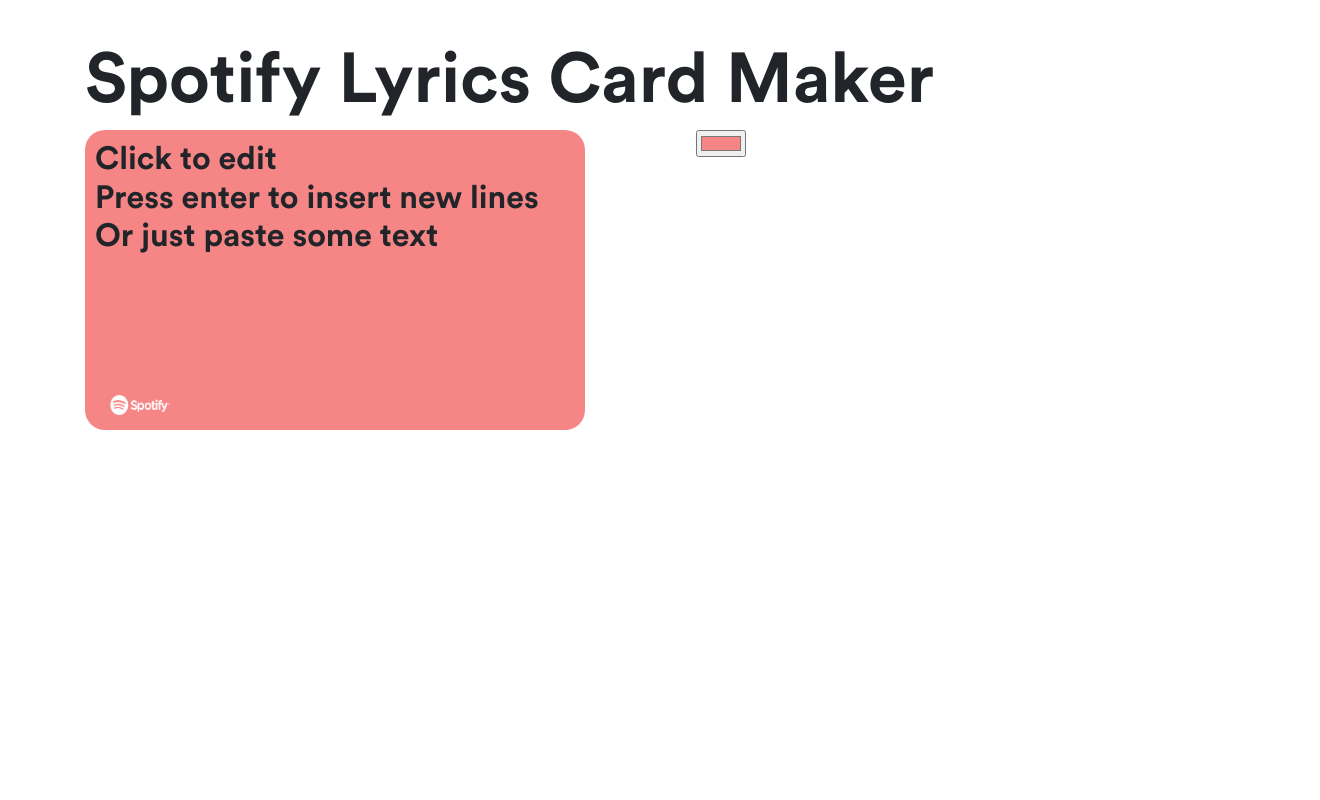
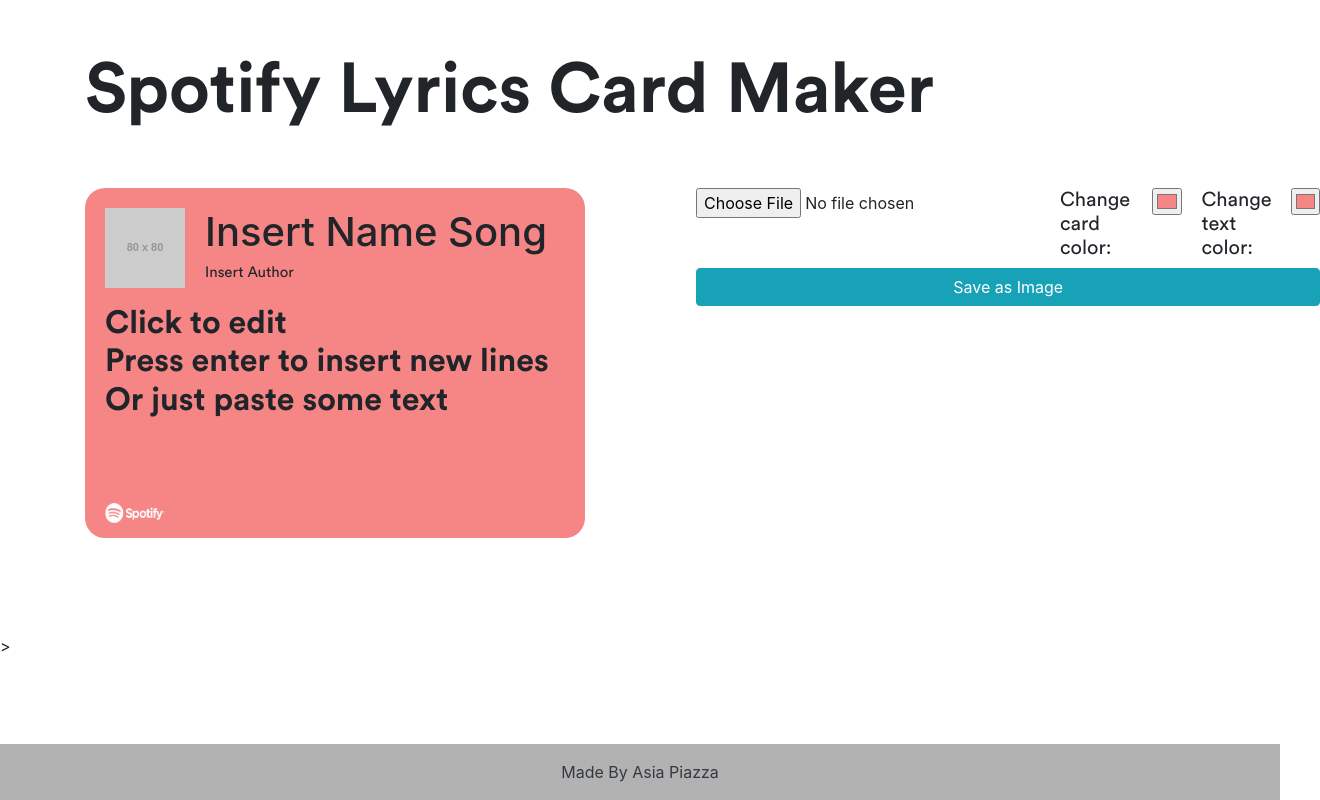
Before and after one commit to asiiapiazza/Lyrics-Card-Generator, a website: page index.html in a window 1280 px wide. Shown: the whole page, 1320 px wide, since content can reach past the window. Drawn offline with nearby package versions, Linux system fonts and the light colour scheme; placeholder pictures from the web are drawn by us.

Commit message:
Saving image, changing color font

```diff
--- a/index.html
+++ b/index.html
@@ -1,33 +1,38 @@
 <!DOCTYPE html>
 <html lang="en">
     <head>
+    <script src="https://html2canvas.hertzen.com/dist/html2canvas.min.js"></script>
         <link rel="stylesheet" href="style.css">
        <link rel="stylesheet" href="https://cdn.jsdelivr.net/npm/bootstrap@4.3.1/dist/css/bootstrap.min.css"
             integrity="sha384-ggOyR0iXCbMQv3Xipma34MD+dH/1fQ784/j6cY/iJTQUOhcWr7x9JvoRxT2MZw1T" crossorigin="anonymous">
 
     </head>
-    <style>
-          @font-face {
-        font-family: CircularStd;
-        font-weight: bold;
-        src: url('Fonts/CircularStd-Bold.otf');
-        }
-
-        h2 {
-         font-family: CircularStd
-        }
-
-    </style>
-    <body>
+    <body >
         <div class="container" >
             <h2 style="font-size: 70px;">Spotify Lyrics Card Maker</h2>
 
-            <div class="main-div">
-                <div class="canvas" id="canvas" style="border-radius: 50px;">
+            <div class="main-div" >
+                <div class="canvas" id="canvas" style="border-radius: 50px; background-color: transparent;">
                     <div class="rect-default" id="rect" style="border-radius:20px">
                         <div class="content-rect">
+                            <div class="songs-info">
+                                <p id="output2"><img src="https://via.placeholder.com/80"id="output"style="width:80px;
+                                height:80px; object-fit: cover;";/> </p>
+                                <div style="display: flex; flex-direction: column; margin-left: 20px">
+
+                                    <div onClick="this.contentEditable='true'">
+                                        <h1 id="text-name">Insert Name Song</h1>
+                                    </div>
+
+                                    <div onClick="this.contentEditable='true'">
+                                        <h3 id="text-author" style="font-size: 15px;">Insert Author</h3>
+                                    </div>
+                            </div>
+
+
+                            </div>
                             <div class="text-lyric" onClick="this.contentEditable='true'">
-                                <h2 id="text">
+                                <h2 id="text-lyric">
                                     Click to edit<br>
                                     Press enter to insert new lines<br>
                                     Or just paste some text</h2>
@@ -40,30 +45,86 @@
                     </div>
                 </div>
 
-                <div class="options">
-                    <input id="color" type="color" value="#F68686" />
+                <div class="options" style="width: 800px; display: flex;flex-direction: column;">
+                    <div style="display:flex; flex-direction: row; align-content: space-around;">
+                        <p style="height:fit-content"><input id="pick-file" type="file" accept="image/*" name="image" id="file" onchange="loadFile(event)""></p>
+
+                            <h3 style="font-size: 20px; margin-left: 20px;">Change card color: </h3>
+                            <input id="color-card" type="color" value="#F68686" />
+                            <h3 style="font-size: 20px; margin-left: 20px;">Change text color: </h3>
+                            <input id="color-text" type="color" value="#F68686" />
+
+                    </div>
+                        <button type="button" id="download"class="btn btn-info" style="height: fit-content">Save as Image</button>
+
                 </div>
 
             </div>
 
         </div>
 
-        <!-- <footer class="bg-light text-center text-lg-start">
-            <div class="text-center p-3" style="background-color:#ABC4C0">
-                <a class="text-dark" href="https://mdbootstrap.com/">Made By Asia Piazza</a>
-            </div>
-        </footer> -->
+
 
         <!-- -------------------SCRIPT------------------ -->
         <script>
-            document.getElementById("color").addEventListener("input", function ()
+            document.getElementById("color-card").addEventListener("input", function ()
             {
-                console.log(this.value);
                 document.getElementById("rect").style.backgroundColor = this.value;
+            })
+
+            document.getElementById("color-text").addEventListener("input", function ()
+            {
+                document.getElementById("text-name").style.color = this.value;
+                document.getElementById("text-lyric").style.color = this.value;
+                document.getElementById("text-author").style.color = this.value;
             })
         </script>
 
+        <script>
+            var loadFile = function (event) {
+                var image = document.getElementById('output');
+                image.src = URL.createObjectURL(event.target.files[0]);
+                image.hidden = false
+            };
+        </script>
 
+   <script>
+        document.getElementById("download").addEventListener("click", function() {
+        html2canvas(document.querySelector('#canvas')).then(function(canvas)
+        {
+            saveAs(canvas.toDataURL(), 'SpotifyLyric.png');
+            });
+        });
 
+        function saveAs(uri, filename)
+        {
+
+            var link = document.createElement('a');
+            if (typeof link.download === 'string') {
+
+            link.href = uri;
+            link.download = filename;
+
+            //Firefox requires the link to be in the body
+            document.body.appendChild(link);
+
+            //simulate click
+            link.click();
+
+            //remove the link when done
+            document.body.removeChild(link);
+
+            } else {
+
+            window.open(uri);
+
+        }
+    }
+    </script>>
+    <footer class="bg-light text-center text-lg-start">
+        <div class="text-center p-3" style="background-color:#b2b2b2">
+            <a class="text-dark" href="https://github.com/asiiapiazza">Made By Asia Piazza</a>
+        </div>
+    </footer>
     </body>
 </html>
--- a/style.css
+++ b/style.css
@@ -1,18 +1,37 @@
 .rect-default {
     width: 500px;
-    height: 300px;
+    height: 350px;
     position: relative;
     background-color: #F68686;
     flex-direction: column;
     display: flex;
 }
 
+.container{
+    margin: auto;
+        width: 50%;
+        padding: 10px;
+}
 .main-div {
     display: flex;
+    margin-top: 5%;
     column-gap: 10%;
 }
+body {
+    min-height: 100vh;
+    display: flex;
+    flex-direction: column;
+}
 
-
+footer {
+    margin-top: auto;
+}
+.songs-info
+{
+    display: flex;
+    flex-direction: row;
+    margin-top:10px
+}
 .container {
     margin-top: 3%
 }
@@ -22,21 +41,44 @@
 }
 
 .content-rect {
-    margin-left: 10px;
+    margin-left: 20px;
     margin-top: 10px;
 }
 
-.spotify-logo{
-    height:20px;
-    width:60px;
+.spotify-logo {
+    height: 20px;
+    width: 60px;
     position: absolute;
     margin-bottom: 15px;
-    margin-left: 15px;
     bottom: 0;
 }
 
-.footer-card
-{
+.footer-card {
     position: absolute;
     bottom: 0;
 }
+
+@font-face {
+    font-family: CircularStd;
+    font-weight: bold;
+    src: url('Fonts/CircularStd-Bold.otf');
+
+
+}
+
+@font-face {
+    font-family: CircularStd;
+    font-weight: normal;
+    src: url('Fonts/CircularStd-Book.otf');
+}
+
+h2 {
+    font-family: CircularStd;
+    font-weight: bold !important;
+}
+
+h3 {
+    font-family: CircularStd;
+    font-weight: normal;
+
+}
```
Also changed, not shown: package.json (added, +22 -0 lines), 1 other file.
